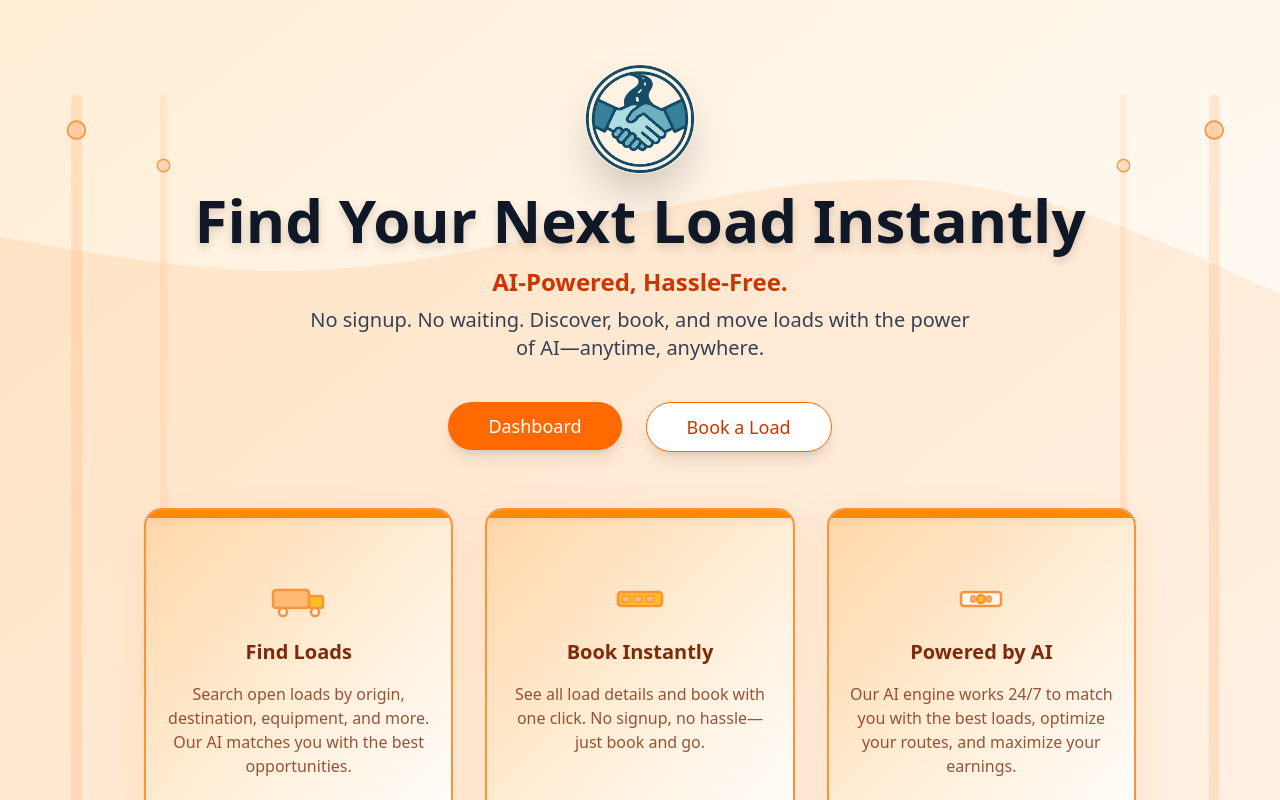
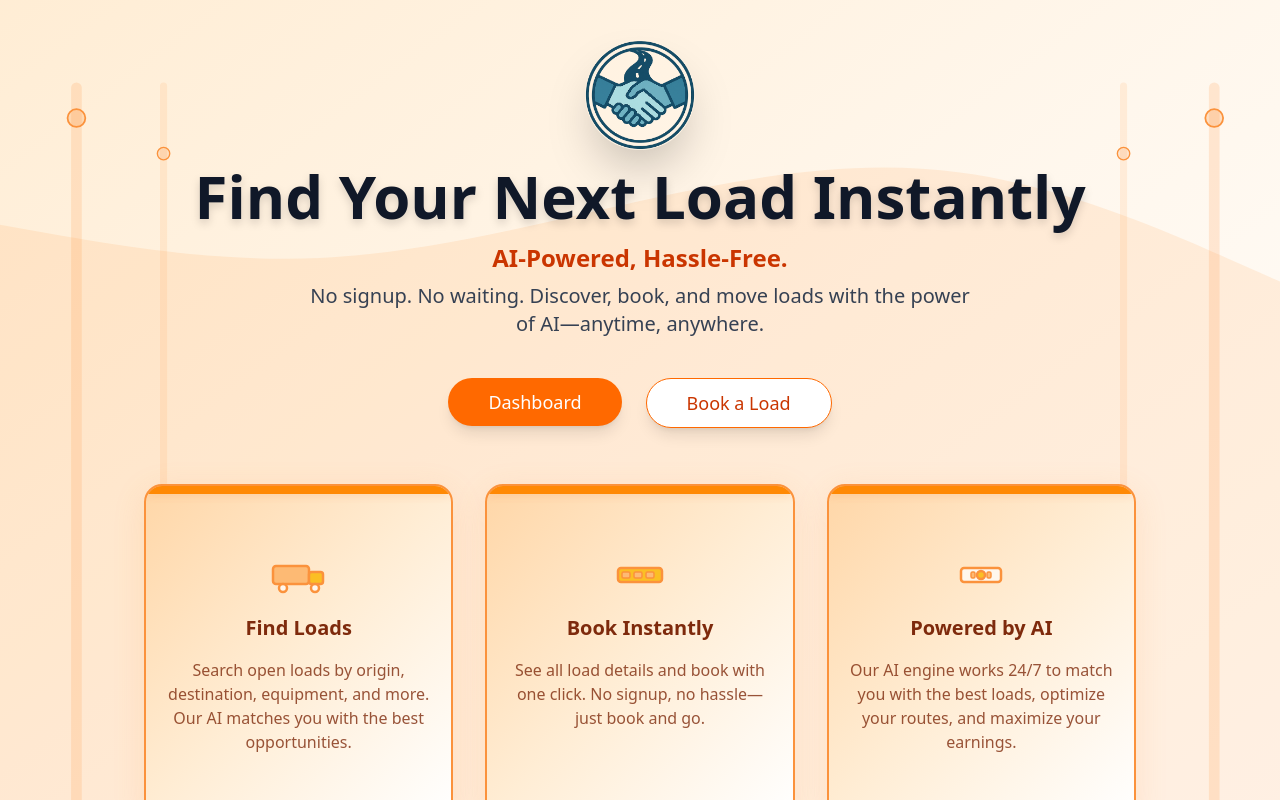
Before and after one commit to arpitsinghal98/haulhandshake, a Next.js app: page / in a window 1280 px wide. Shown: the top 800 px of the page. Built offline with nearby package versions, Linux system fonts and the light colour scheme; no server answers.

Commit message:
style(landing): move logo very slightly up for perfect alignment

```diff
--- a/app/page.tsx
+++ b/app/page.tsx
@@ -40,7 +40,7 @@ export default function Home() {
           alt="HaulHandshake Logo"
           width={110}
           height={110}
-          className="mb-4 -mt-8 rounded-full shadow-2xl z-10"
+          className="mb-4 -mt-14 rounded-full shadow-2xl z-10"
           priority
         />
         <h1 className="text-5xl sm:text-6xl font-extrabold text-gray-900 dark:text-white mb-4 drop-shadow-lg z-10">
```
